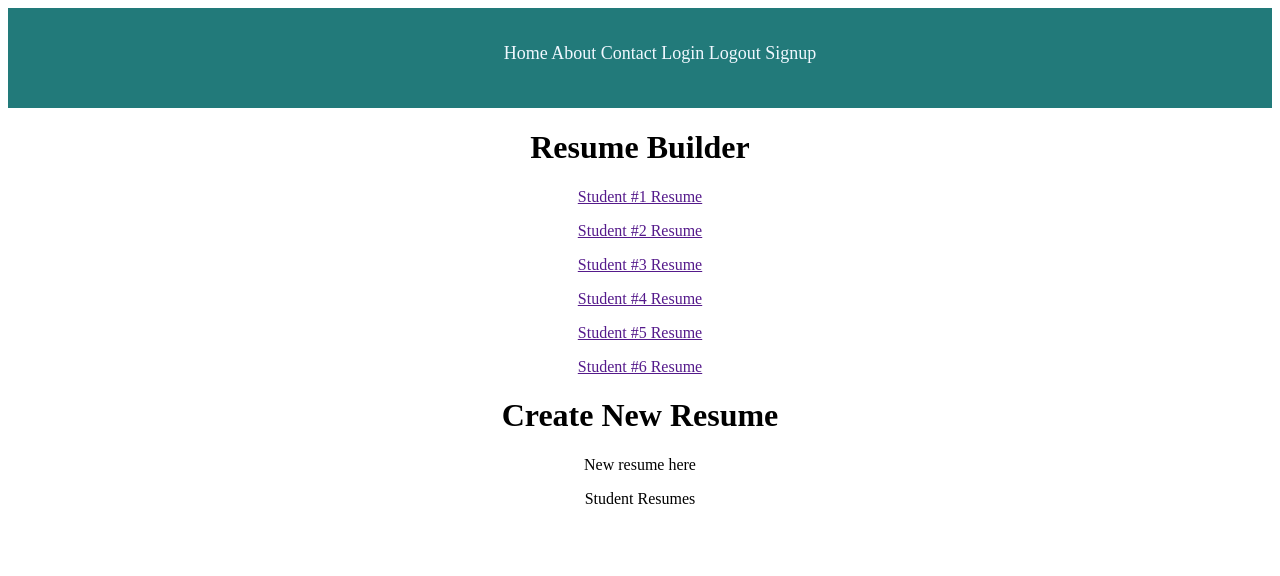
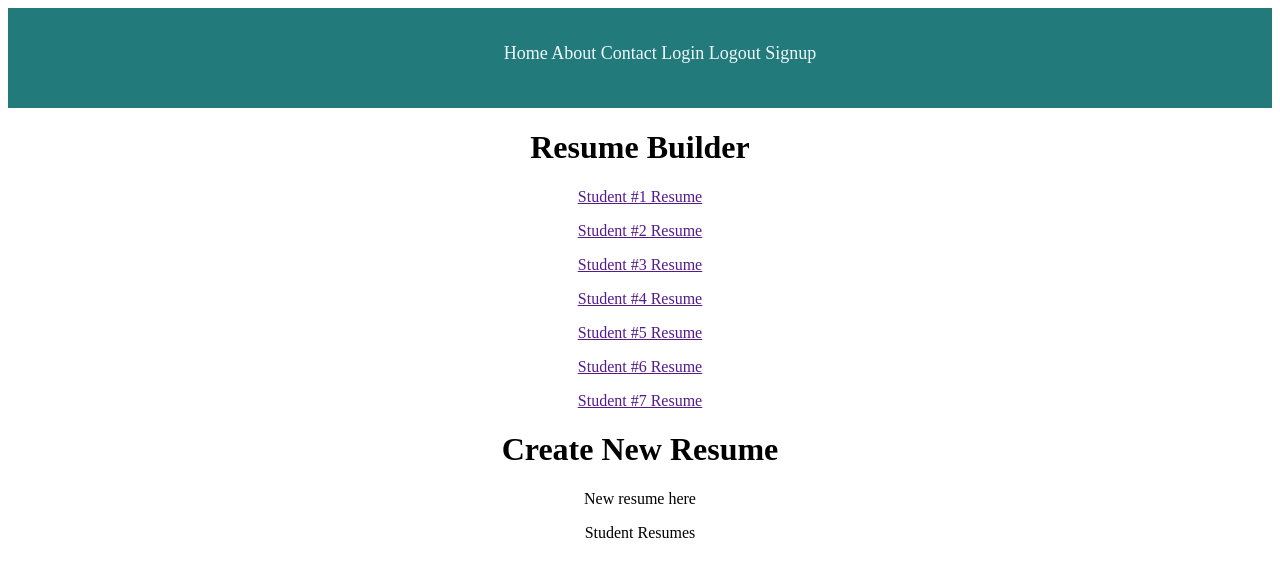
Before and after one commit to jonhoa/resume-frontend, a React (Vite) app: page / in a window 1280 px wide. Shown: the top 576 px of the page. Built offline with nearby package versions, Linux system fonts and the light colour scheme.

Commit message:
minor change

```diff
--- a/src/Content.jsx
+++ b/src/Content.jsx
@@ -11,6 +11,7 @@ export function Content() {
       <p><a href=''>Student #4 Resume</a></p>
       <p><a href=''>Student #5 Resume</a></p>
       <p><a href=''>Student #6 Resume</a></p>
+      <p><a href=''>Student #7 Resume</a></p>
       <ProductsNew />
       <ProductsIndex />
     </div>
```
